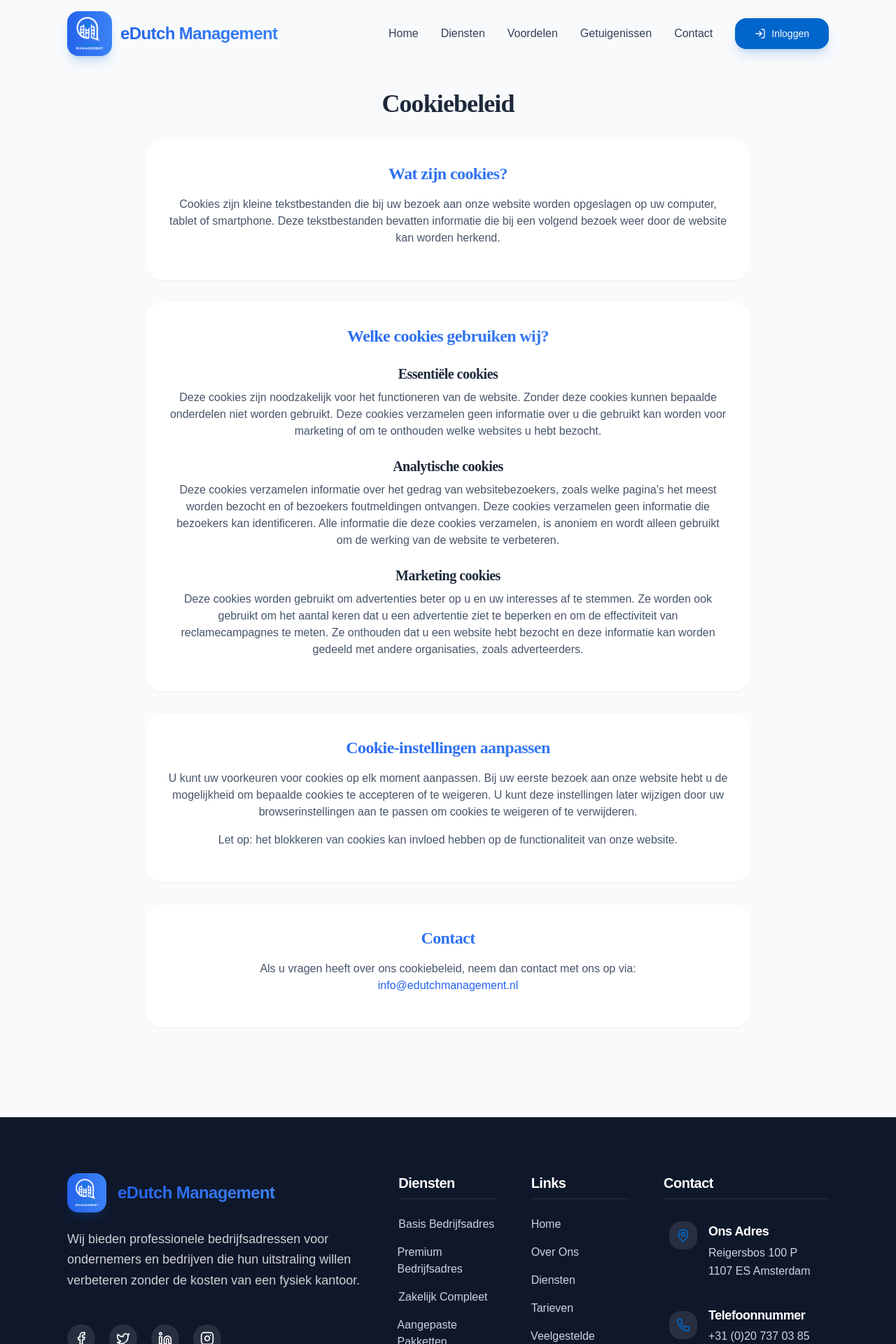
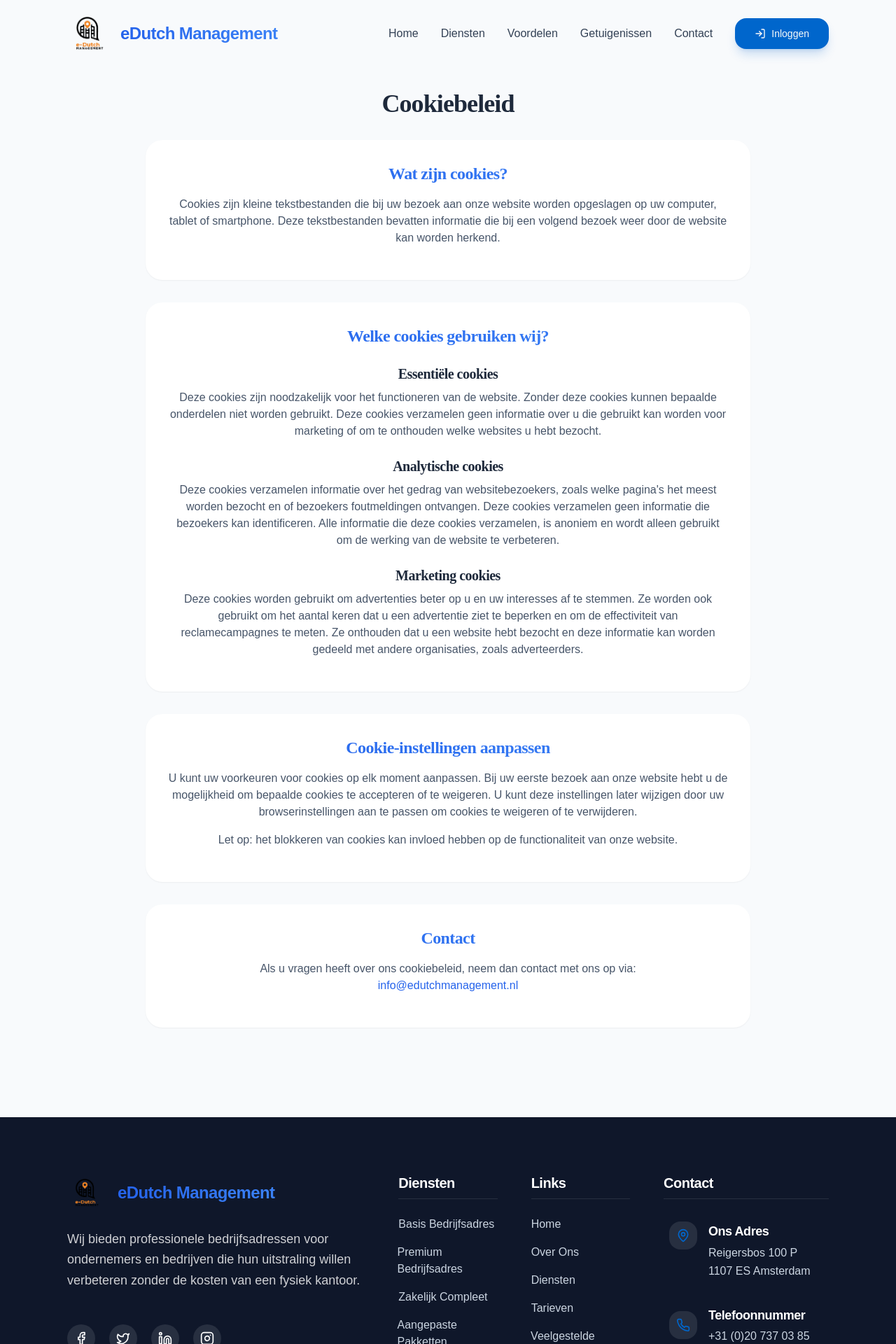
Before and after one commit to Waaries/edutchmanagement, a React (Vite) app: page /cookie-policy in a window 1280 px wide. Shown: the top 1920 px of the page at 70% size. Built offline with nearby package versions, Linux system fonts and the light colour scheme.

Commit message:
Revert logo to original
Reverts the blue logo back to the original logo.

```diff
--- a/src/components/Footer.tsx
+++ b/src/components/Footer.tsx
@@ -14,11 +14,11 @@ const Footer = () => {
           {/* Logo and Description */}
           <div className="md:col-span-5 space-y-6">
             <div className="flex items-center mb-6">
-              <div className="h-14 w-14 mr-4 gradient-primary flex items-center justify-center rounded-2xl shadow-lg shadow-primary/20">
+              <div className="h-14 w-14 mr-4 flex items-center justify-center rounded-2xl">
                 <img
                   src="/lovable-uploads/39d6c2c8-b4a1-4f97-86fb-dd3a6e9fcdbd.png"
                   alt="eDutch Management Logo"
-                  className="h-10 invert"
+                  className="h-10"
                 />
               </div>
               <h3 className="text-2xl font-bold gradient-text">eDutch Management</h3>
--- a/src/components/Navbar.tsx
+++ b/src/components/Navbar.tsx
@@ -37,11 +37,11 @@ const Navbar = () => {
             href="#"
             className="flex items-center text-2xl font-bold tracking-tight"
           >
-            <div className="h-14 w-14 md:h-16 md:w-16 mr-3 gradient-primary flex items-center justify-center rounded-2xl shadow-lg shadow-primary/20">
+            <div className="h-14 w-14 md:h-16 md:w-16 mr-3 flex items-center justify-center rounded-2xl">
               <img
                 src="/lovable-uploads/39d6c2c8-b4a1-4f97-86fb-dd3a6e9fcdbd.png"
                 alt="eDutch Management Logo"
-                className="h-10 md:h-12 invert"
+                className="h-10 md:h-12"
               />
             </div>
             <span className="hidden sm:inline gradient-text">eDutch Management</span>
```
